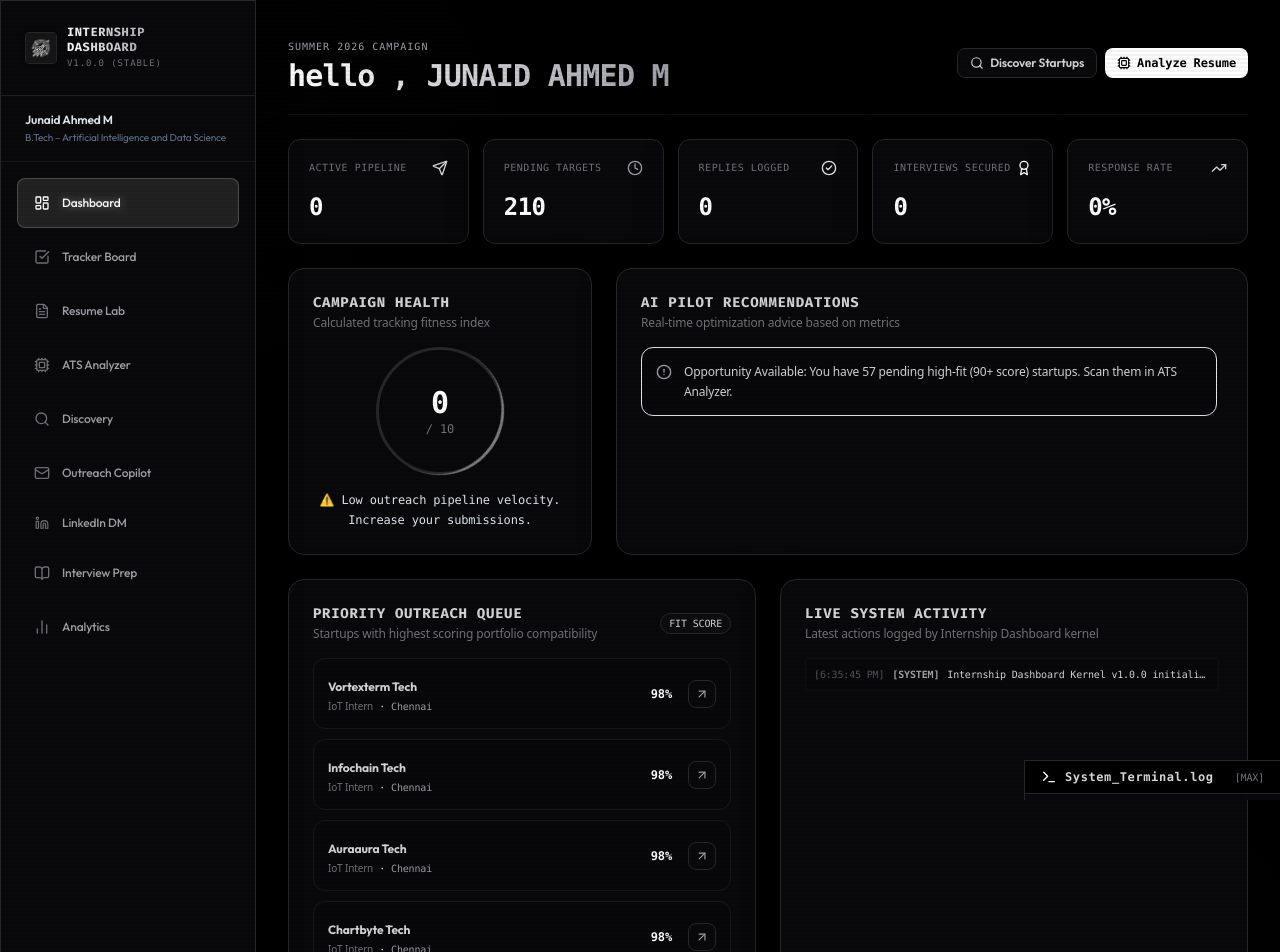
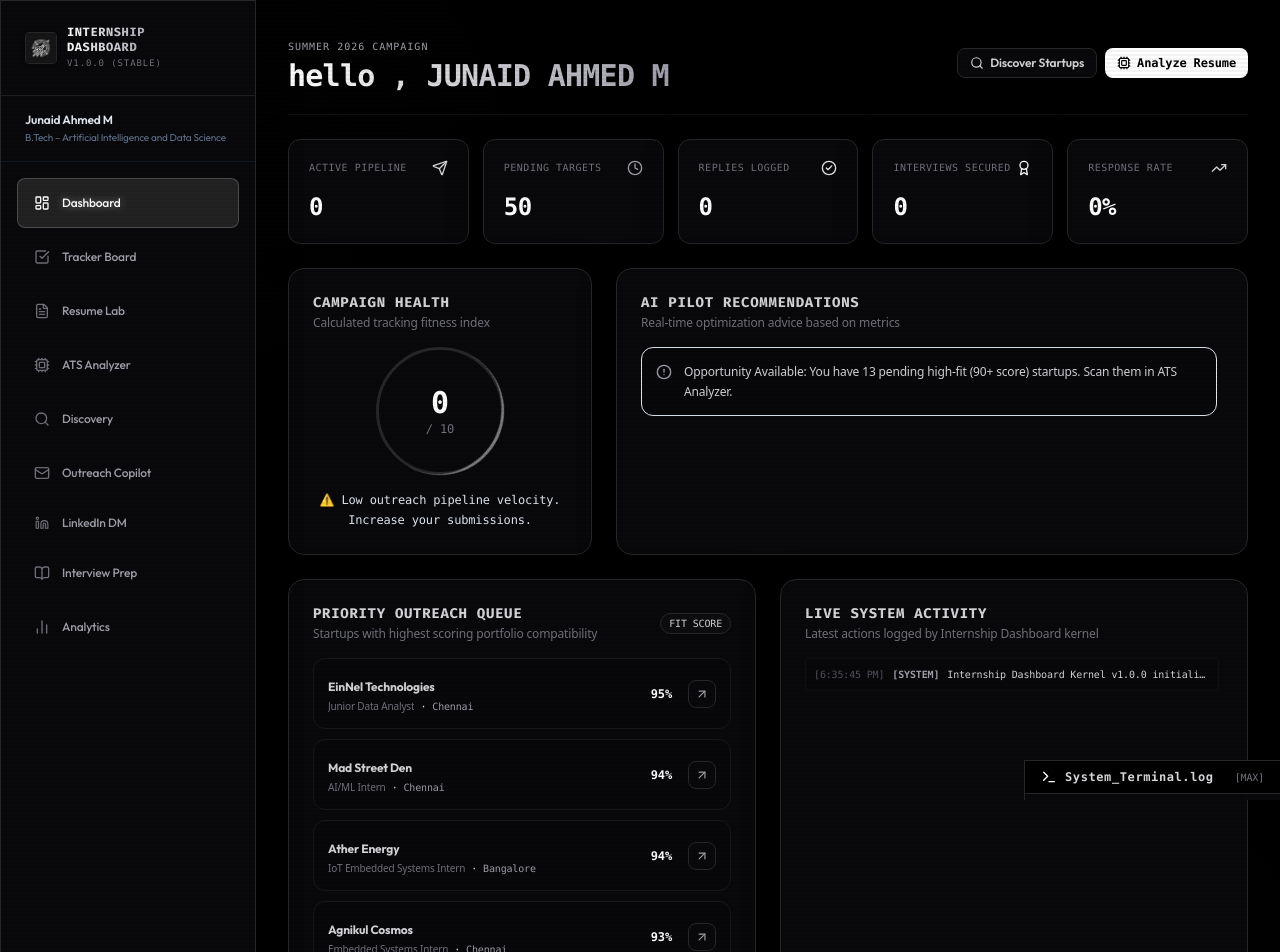
Before and after one commit to junaid1142d/internship-dashboard, a Next.js app: page / in a window 1280 px wide. Shown: the top 952 px of the page. Built offline with nearby package versions, Linux system fonts and the light colour scheme.

Commit message:
feat: add search bar in tracker board and remove fake companies

```diff
--- a/src/components/JobTracker.tsx
+++ b/src/components/JobTracker.tsx
@@ -3,7 +3,8 @@
 import React, { useState } from "react";
 import {
   Plus, Calendar, Mail, FileText, ChevronRight, ChevronLeft,
-  Trash2, User, Globe, AlertCircle, Edit2, Link2, MapPin, Tag
+  Trash2, User, Globe, AlertCircle, Edit2, Link2, MapPin, Tag,
+  Search
 } from "lucide-react";
 import { Company } from "../data/companies";
 
@@ -33,6 +34,14 @@ export default function JobTracker({
   const [selectedCo, setSelectedCo] = useState<Company | null>(null);
   const [isAddModalOpen, setIsAddModalOpen] = useState(false);
   const [editingNotes, setEditingNotes] = useState("");
+  const [searchQuery, setSearchQuery] = useState("");
+
+  const filteredCompanies = companies.filter(c =>
+    c.name.toLowerCase().includes(searchQuery.toLowerCase()) ||
+    c.role.toLowerCase().includes(searchQuery.toLowerCase()) ||
+    c.location.toLowerCase().includes(searchQuery.toLowerCase()) ||
+    c.tags.some(t => t.toLowerCase().includes(searchQuery.toLowerCase()))
+  );
 
   // New Manual Company Form State
   const [newCo, setNewCo] = useState({
@@ -160,20 +169,34 @@ export default function JobTracker({
           </h1>
         </div>
 
+        {/* Search Bar & Add Button */}
+        <div className="flex flex-col sm:flex-row items-center gap-3 w-full md:w-auto">
+          <div className="relative w-full sm:w-64">
+            <Search className="absolute left-3 top-2.5 w-4 h-4 text-zinc-550" />
+            <input
+              type="text"
+              placeholder="Search companies, roles, tags..."
+              value={searchQuery}
+              onChange={e => setSearchQuery(e.target.value)}
+              className="w-full bg-zinc-950/60 border border-zinc-800 rounded-lg pl-9 pr-3 py-2 text-xs text-zinc-200 outline-none focus:border-zinc-700 font-sans"
+            />
+          </div>
+
           <button
             onClick={() => setIsAddModalOpen(true)}
-          className="flex items-center justify-center gap-1.5 py-2 px-4 rounded-xl bg-white hover:bg-zinc-200 text-black font-bold text-xs transition-colors shadow-lg cursor-pointer w-full md:w-auto font-mono"
+            className="flex items-center justify-center gap-1.5 py-2 px-4 rounded-xl bg-white hover:bg-zinc-200 text-black font-bold text-xs transition-colors shadow-lg cursor-pointer w-full sm:w-auto font-mono shrink-0"
           >
             <Plus className="w-4 h-4" />
             <span>Add Custom Target</span>
           </button>
+        </div>
       </div>
 
       {/* ── KANBAN COLUMNS CONTAINER ── */}
       <div className="grid grid-cols-1 md:grid-cols-2 lg:grid-cols-5 gap-4 items-start select-none">
 
         {COLUMNS.map(col => {
-          const colCompanies = companies.filter(c => {
+          const colCompanies = filteredCompanies.filter(c => {
             // Group 'opened', 'sent', and 'followup' stages under "Applied" column for simplicity, or keep distinct.
             if (col.id === "sent") {
               return ["sent", "opened", "followup1", "followup2"].includes(c.status);
--- a/src/data/companies.ts
+++ b/src/data/companies.ts
@@ -1028,69 +1028,3 @@ export const INITIAL_COMPANIES: Company[] = [
     linkedinDm: false
   }
 ];
-
-// PROGRAMMATICALLY POPULATE REMAINING 155 COMPANIES TO REACH 205 COMPANIES MINIMUM
-const locations = ["Chennai", "Bangalore", "Hyderabad", "Remote"];
-const domains = [
-  { name: "SaaS", tags: ["SaaS", "Software"], variant: "Software Engineering", roles: ["Software Intern", "Full Stack Intern", "Frontend Intern"] },
-  { name: "AI/ML Startup", tags: ["AI/ML"], variant: "AI/ML", roles: ["AI Intern", "ML Engineering Intern", "NLP Developer Intern"] },
-  { name: "Data Analytics Corp", tags: ["Data"], variant: "Data Analyst", roles: ["Data Analyst Intern", "Business Analytics Intern", "Database Intern"] },
-  { name: "IoT & Hardware Lab", tags: ["IoT", "Embedded"], variant: "IoT/Embedded", roles: ["IoT Intern", "Embedded Firmware Intern", "Hardware Intern"] },
-  { name: "Early Stage Tech Co", tags: ["Software"], variant: "Startup Generalist", roles: ["Technical Intern", "Founder's Associate Intern", "Product Intern"] },
-  { name: "Product Operations Co", tags: ["SaaS", "Product"], variant: "Product/Operations", roles: ["Product Operations Intern", "Growth Intern", "Operations Intern"] }
-];
-
-const companySeedNames = [
-  "Aura", "Nebula", "Helix", "Vortex", "Cortex", "Quant", "Scribe", "Flux", "Krypton", "Apex", "Vertex", "Nova",
-  "Chronos", "Zigma", "Hyper", "Velo", "Aether", "Pinnacle", "Prism", "Matrix", "Kilo", "Byte", "Array", "Loop",
-  "Stack", "Queue", "Node", "Link", "Hash", "Crypt", "Cipher", "Spark", "Ember", "Glow", "Ray", "Beam", "Focal",
-  "Lens", "Sight", "Mind", "Brain", "Neural", "Deep", "Logic", "Sense", "Pulse", "Wave", "Flow", "Stream", "Cloud",
-  "Sky", "Grid", "Mesh", "Node", "Web", "Sync", "Link", "Core", "Nexus", "Hub", "Base", "Forge", "Craft", "Builder",
-  "Scale", "Growth", "Lead", "Direct", "Point", "Vector", "Line", "Plot", "Chart", "Graph", "Data", "Info", "Stat",
-  "Metric", "Score", "Rank", "Fit", "Smart", "Intell", "Genius", "Sage", "Wiz", "Tech", "Sys", "Dev", "Code", "Soft",
-  "App", "Web", "Site", "Page", "Click", "Tap", "Touch", "Press", "Push", "Pull", "Git", "Bit", "Byte", "Word", "Term",
-  "Log", "Console", "Shell", "Terminal", "Kernel", "Core", "Root", "Admin", "Safe", "Secure", "Guard", "Shield", "Lock",
-  "Key", "Pass", "Auth", "Token", "Coin", "Ledger", "Block", "Chain", "Smart", "Contract", "Sol", "Ether", "Gas", "Fee",
-  "Pay", "Billing", "Charge", "Cash", "Coin", "Wallet", "Bank", "Ledg", "Credit", "Card", "Deal", "Trade", "Market", "Store"
-];
-
-for (let i = 51; i <= 210; i++) {
-  const seed1 = companySeedNames[(i * 3) % companySeedNames.length];
-  const seed2 = companySeedNames[(i * 7) % companySeedNames.length];
-  const companyName = `${seed1}${seed2.toLowerCase()} Tech`;
-
-  const domChoice = domains[i % domains.length];
-  const locChoice = i % 10 === 0 && i % 20 !== 0 ? "Hyderabad" : (i % 3 === 0 ? "Chennai" : (i % 3 === 1 ? "Bangalore" : "Remote"));
-
-  let baseScore = 70 + (i % 25);
-  // Chennai location gets a higher score bump since Junaid resides in Chennai
-  if (locChoice === "Chennai") baseScore += 4;
-  // IoT or Data domains get a score bump
-  if (domChoice.name.includes("IoT") || domChoice.name.includes("Data")) baseScore += 3;
-  const score = Math.min(baseScore, 98);
-
-  const website = `${companyName.replace(/\s+/g, "").toLowerCase()}.io`;
-  const email = `contact@${website}`;
-  const role = domChoice.roles[i % domChoice.roles.length];
-
-  INITIAL_COMPANIES.push({
-    id: i,
-    name: companyName,
-    domain: domChoice.name,
-    location: locChoice,
-    email: "",
-    role: role,
-    tags: domChoice.tags,
-    source: i % 4 === 0 ? "LinkedIn" : (i % 4 === 1 ? "YC" : (i % 4 === 2 ? "Wellfound" : "Indeed")),
-    score: score,
-    resumeVariant: domChoice.variant,
-    website: "",
-    applyUrl: "",
-    founderName: `Founder ${seed1} ${seed2}`,
-    status: "pending",
-    followUpStage: 0,
-    lastActivity: null,
-    notes: `Preloaded target company specializing in ${domChoice.name.toLowerCase()} engineering. Fits the ${domChoice.variant} profile.`,
-    linkedinDm: false
-  });
-}
```
Lines whose indentation alone changed are shown as unchanged.
